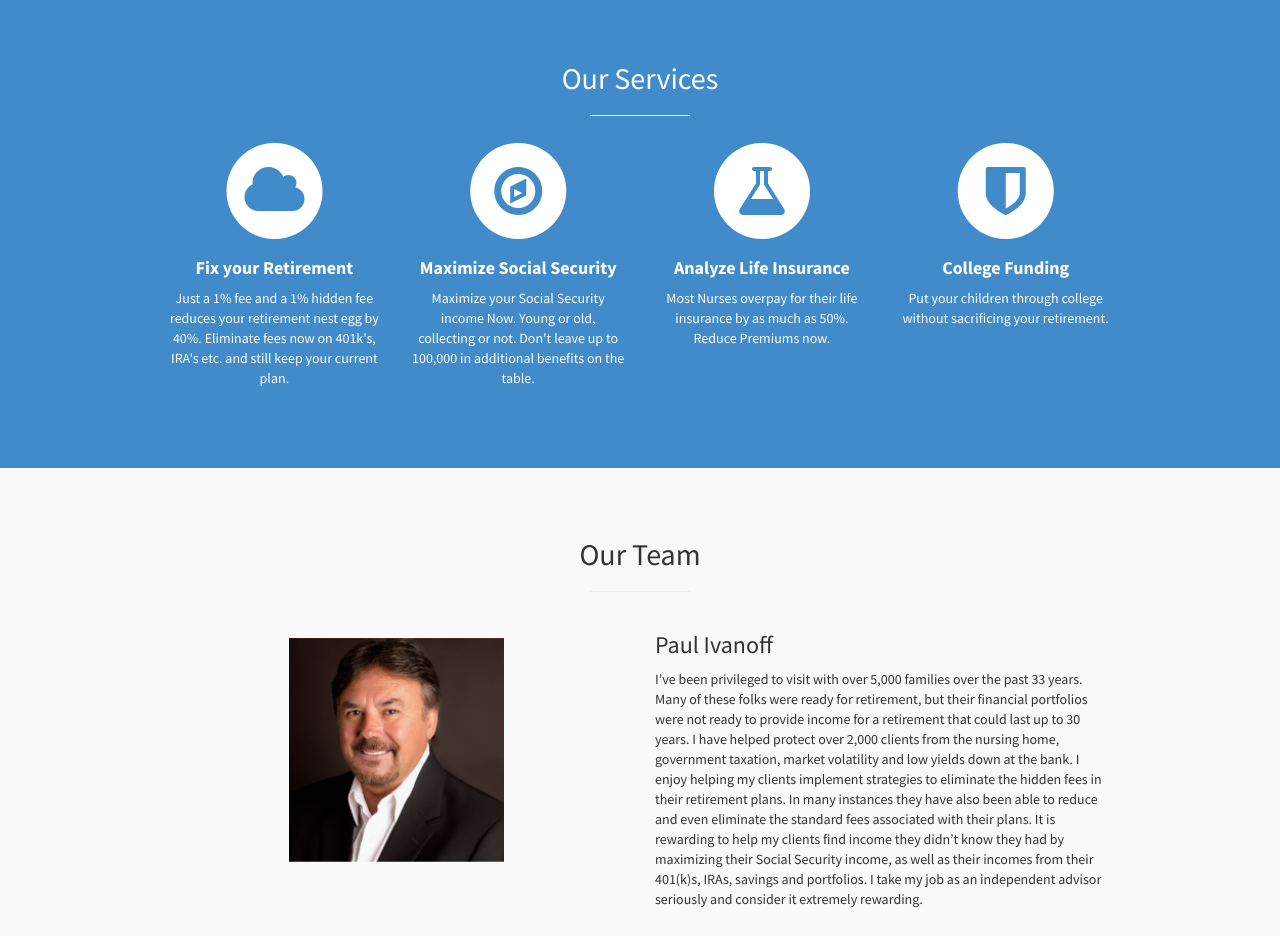
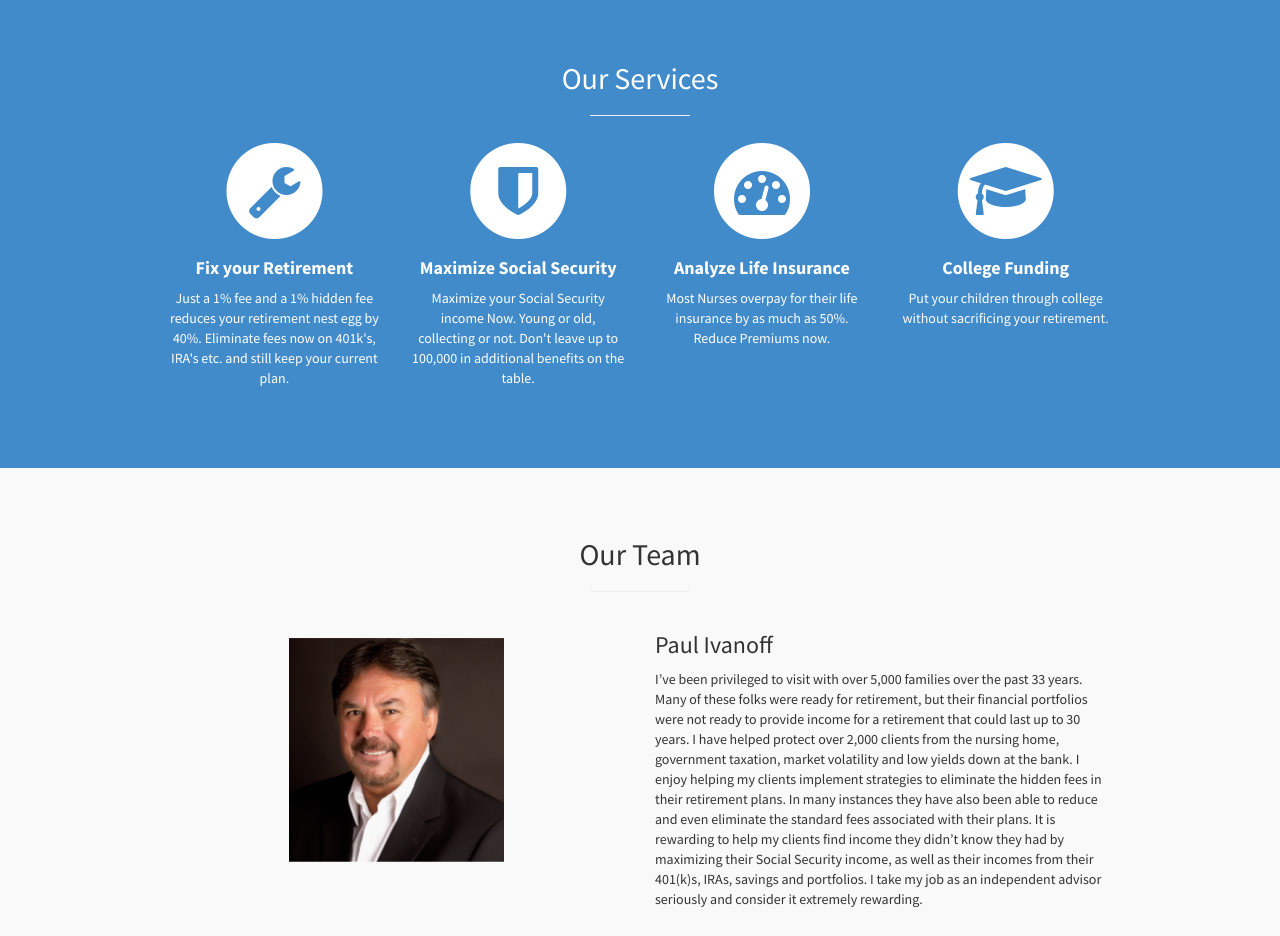
Before and after one commit to pwmckenna/ivanoff, a plain HTML site: page index.html in a window 1280 px wide. Shown: the part 1020-1956 px from the top of the page. Drawn offline with Linux system fonts and the light colour scheme.

Commit message:
better icons

```diff
--- a/index.html
+++ b/index.html
@@ -94,7 +94,7 @@
                             <div class="service-item">
                                 <span class="fa-stack fa-4x">
                                 <i class="fa fa-circle fa-stack-2x"></i>
-                                <i class="fa fa-cloud fa-stack-1x text-primary"></i>
+                                <i class="fa fa-wrench fa-stack-1x text-primary"></i>
                             </span>
                                 <h4>
                                     <strong>Fix your Retirement</strong>
@@ -106,7 +106,7 @@
                             <div class="service-item">
                                 <span class="fa-stack fa-4x">
                                 <i class="fa fa-circle fa-stack-2x"></i>
-                                <i class="fa fa-compass fa-stack-1x text-primary"></i>
+                                <i class="fa fa-shield fa-stack-1x text-primary"></i>
                             </span>
                                 <h4>
                                     <strong>Maximize Social Security</strong>
@@ -118,7 +118,7 @@
                             <div class="service-item">
                                 <span class="fa-stack fa-4x">
                                 <i class="fa fa-circle fa-stack-2x"></i>
-                                <i class="fa fa-flask fa-stack-1x text-primary"></i>
+                                <i class="fa fa-tachometer fa-stack-1x text-primary"></i>
                             </span>
                                 <h4>
                                     <strong>Analyze Life Insurance</strong>
@@ -130,7 +130,7 @@
                             <div class="service-item">
                                 <span class="fa-stack fa-4x">
                                 <i class="fa fa-circle fa-stack-2x"></i>
-                                <i class="fa fa-shield fa-stack-1x text-primary"></i>
+                                <i class="fa fa-graduation-cap fa-stack-1x text-primary"></i>
                             </span>
                                 <h4>
                                     <strong>College Funding</strong>
```
